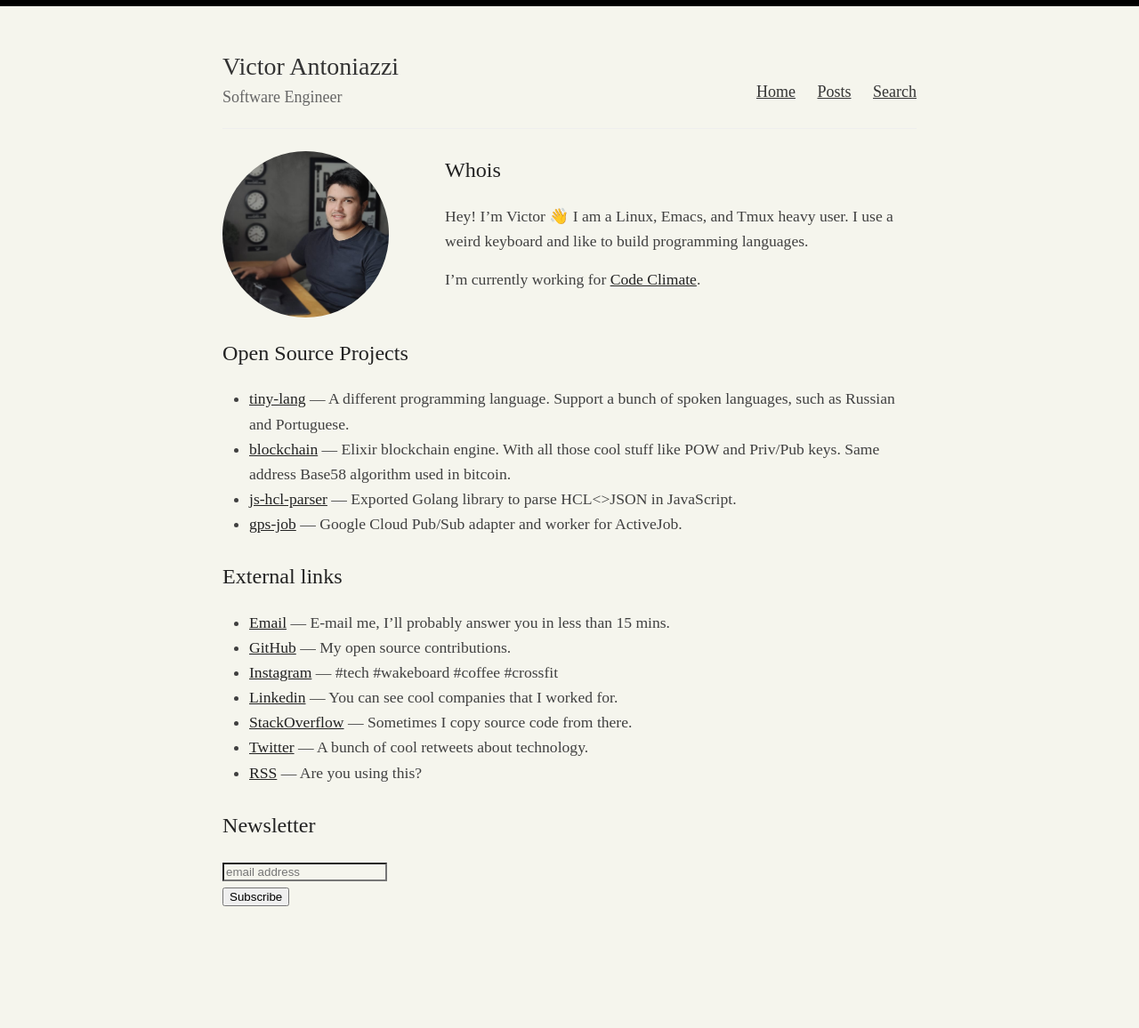
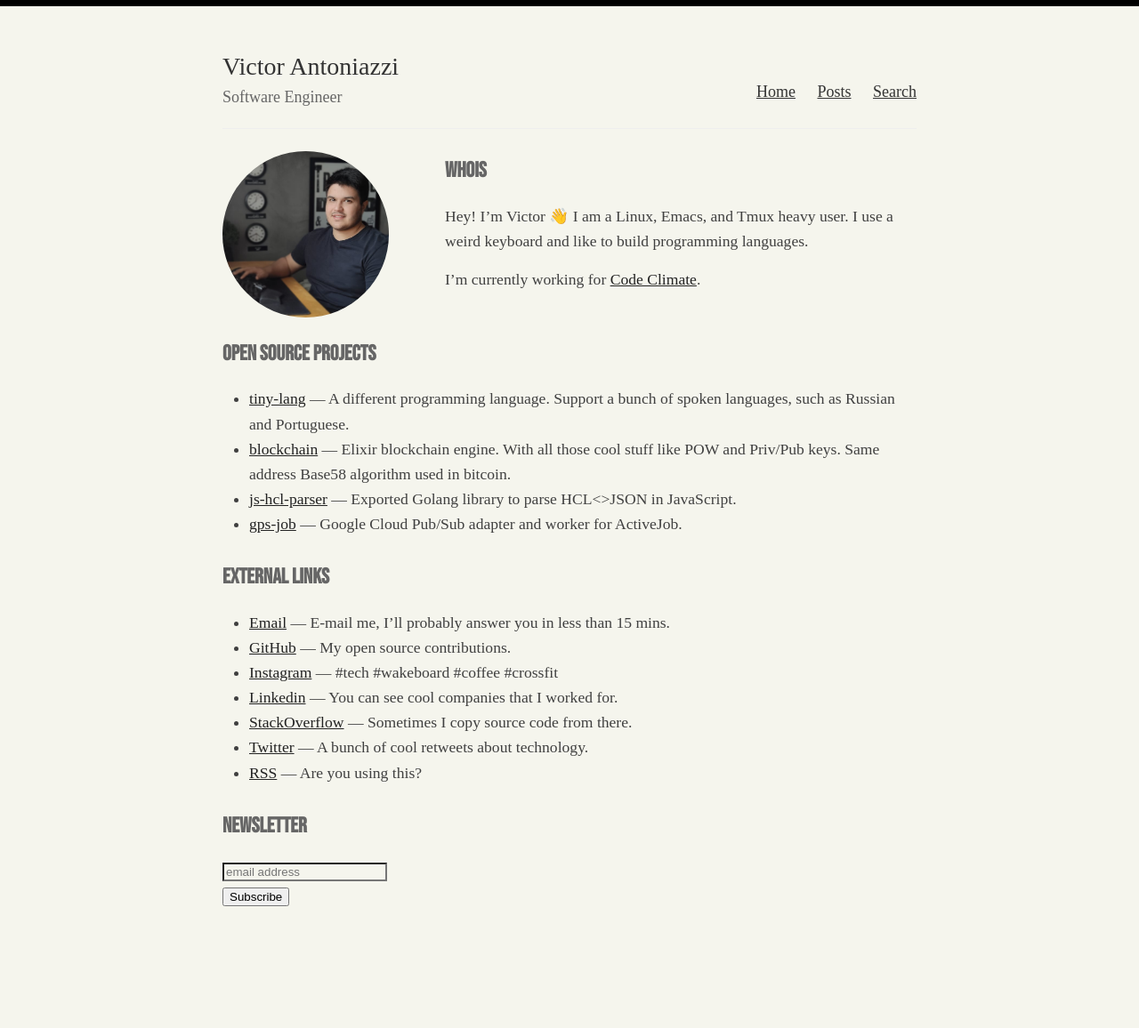
Before and after one commit to vgsantoniazzi/vgsantoniazzi.github.io, a Jekyll site: the page built from index.html, in a window 1280 px wide. Shown: the whole page at 89% size. Built offline with Jekyll 4.4.1, drawn with Linux system fonts in a browser that asks for light colours; some web fonts are replaced; comment, search, counter and statistics services are not loaded.

Commit message:
Improve design style

```diff
--- a/assets/style.scss
+++ b/assets/style.scss
@@ -14,6 +14,7 @@
 /**************/
 
 @import url('https://fonts.googleapis.com/css2?family=Scope+One&family=Titillium+Web:wght@200;700&display=swap');
+@import url('https://fonts.googleapis.com/css2?family=Bebas+Neue&display=swap');
 
 html {
   font-size: 100%;
@@ -38,11 +39,12 @@ body {
 }
 
 h1, h2, h3, h4, h5, h6 {
-  color: $darkerGray;
-
+  color: $gray;
+  font-weight: 600;
   line-height: 1.8;
   margin: 1em 0 15px;
   padding: 0;
+  font-family: 'Bebas Neue', cursive;
 
   @include mobile {
     line-height: 1.4;
@@ -303,6 +305,7 @@ p > img {
 
 .site-name {
   margin: 0;
+  font-family: "Scope One";
   color: $darkGray;
   cursor: pointer;
   font-weight: 300;
@@ -442,17 +445,20 @@ body:after {
 }
 
 .post h1 {
-  font-weight: 500;
   font-kerning: auto;
   font-feature-settings: "kern","liga","dlig","hlig","cswh";
 }
 
 .author_title{
-  color: #939aa1;
+    color: #939aa1;
+    font-size: 90%;
+    margin-top: -20px;
 }
 
 .post_date{
-  color: #939aa1;
+    color: #939aa1;
+    font-size: 90%;
+    margin-top: -20px;
 }
 
 .cd-container a {
```
